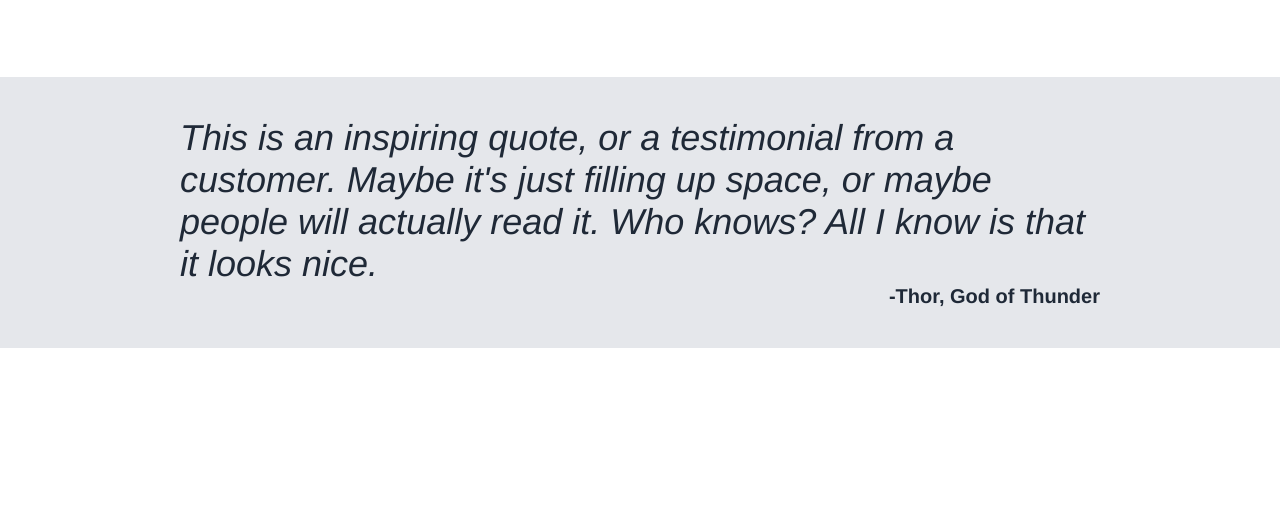
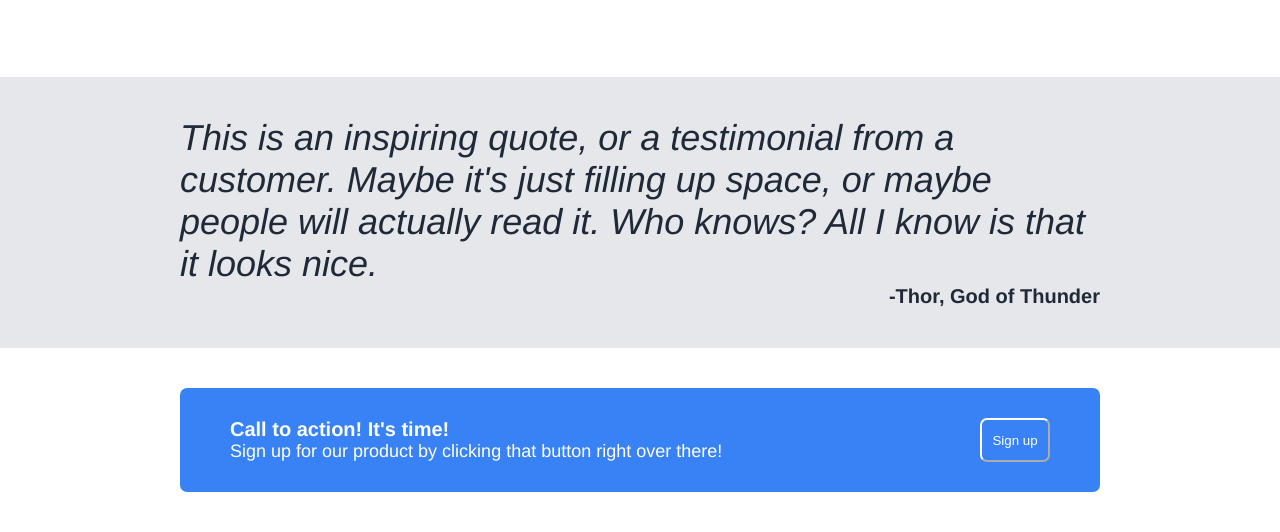
Before and after one commit to shythead1000/landing-page, a plain HTML site: page index.html in a window 1280 px wide. Shown: the part 881-1413 px from the top of the page. Before the commit the page ends 1229 px from the top, so only its background shows below. Drawn offline with Linux system fonts and the light colour scheme.

Commit message:
Complete fourth section of webpage

```diff
--- a/index.html
+++ b/index.html
@@ -49,5 +49,14 @@
         <div>This is an inspiring quote, or a testimonial from a customer. Maybe it's just filling up space, or maybe people will actually read it. Who knows? All I know is that it looks nice.</div>
         <div id="author">-Thor, God of Thunder</div>
      </div>
+     <div class="sec-four">
+        <div class="container">
+            <div class="text-four">
+                <div id="header-four">Call to action! It's time!</div>
+                <div>Sign up for our product by clicking that button right over there!</div>
+            </div>
+            <button>Sign up</button>
+        </div>
+     </div>
     </body>
 </html>
--- a/styles.css
+++ b/styles.css
@@ -44,6 +44,7 @@ button{
     color: white;
     border-radius: 7px;
     padding: 5px;
+    border-color: white;
 }
 
 #main-text {
@@ -109,3 +110,29 @@ button{
     font-style: normal;
     font-weight: bold;
 }
+
+.sec-four {
+    display: flex;
+    padding: 40px 180px;
+}
+
+.container {
+    display: flex;
+    background-color: #3882F6;
+    padding: 30px 50px;
+    border-radius: 7px;
+    color: white;
+    flex: 1;
+    justify-content: space-between;
+}
+
+.text-four {
+    display: flex;
+    flex-direction: column;
+    font-size: 18px;
+}
+
+#header-four {
+    font-size: 20px;
+    font-weight: bold;
+}
```
